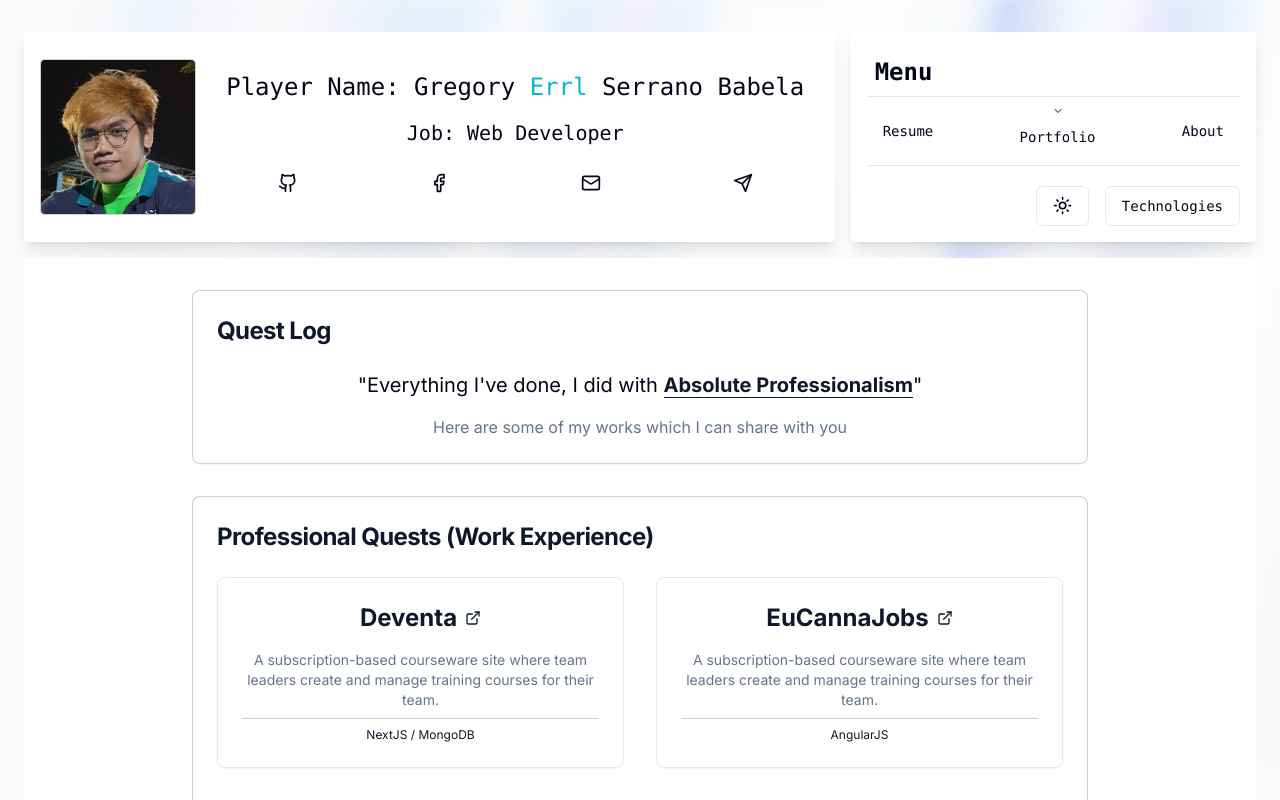
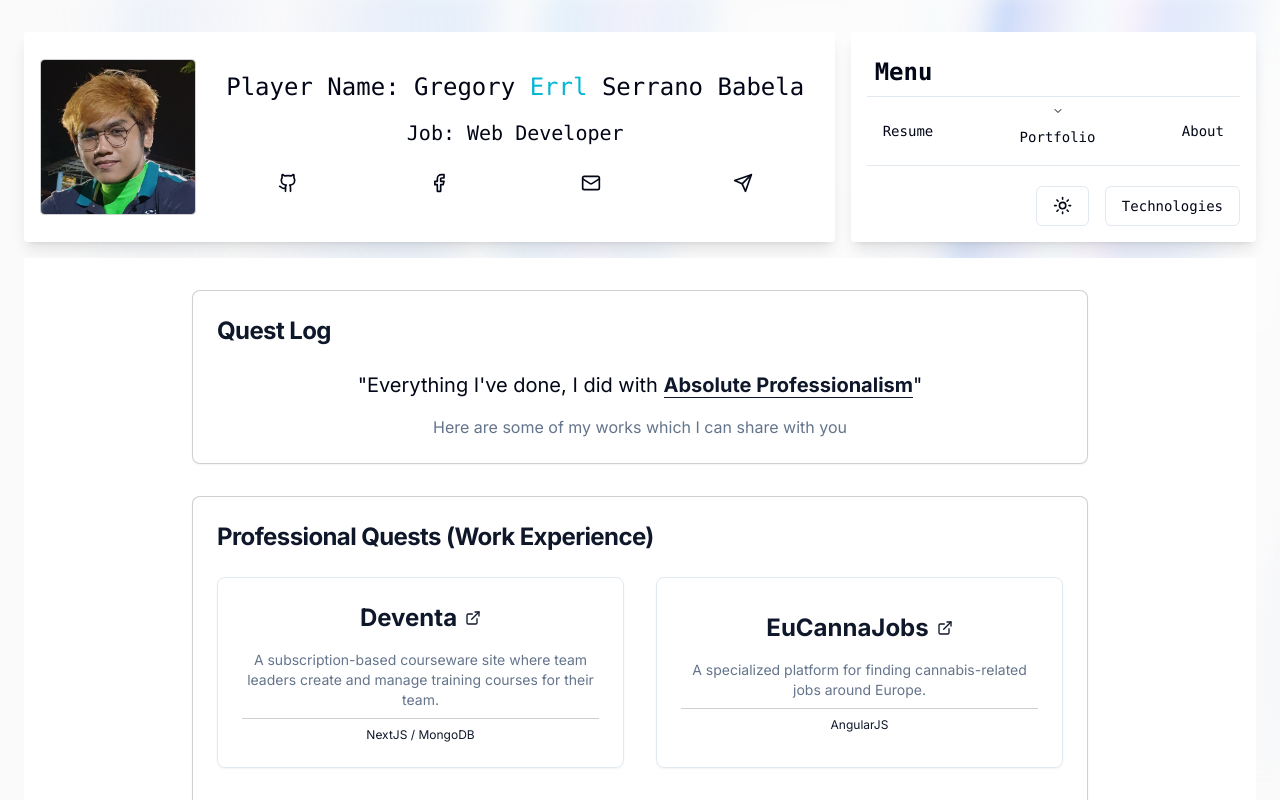
Before and after one commit to gregoryerrl/errl, a Next.js app: page /portfolio in a window 1280 px wide. Shown: the top 800 px of the page. Built offline with nearby package versions, Linux system fonts and the light colour scheme.

Commit message:
Hotfix: EuCannaJobs description

```diff
--- a/app/portfolio/page.tsx
+++ b/app/portfolio/page.tsx
@@ -91,7 +91,7 @@ export default function Portfolio() {
             />
             <ProjectCard
               title="EuCannaJobs"
-              description="A subscription-based courseware site where team leaders create and manage training courses for their team."
+              description="A specialized platform for finding cannabis-related jobs around Europe."
               technologies="AngularJS"
               link="https://www.eucannajobs.com/"
             />
```
